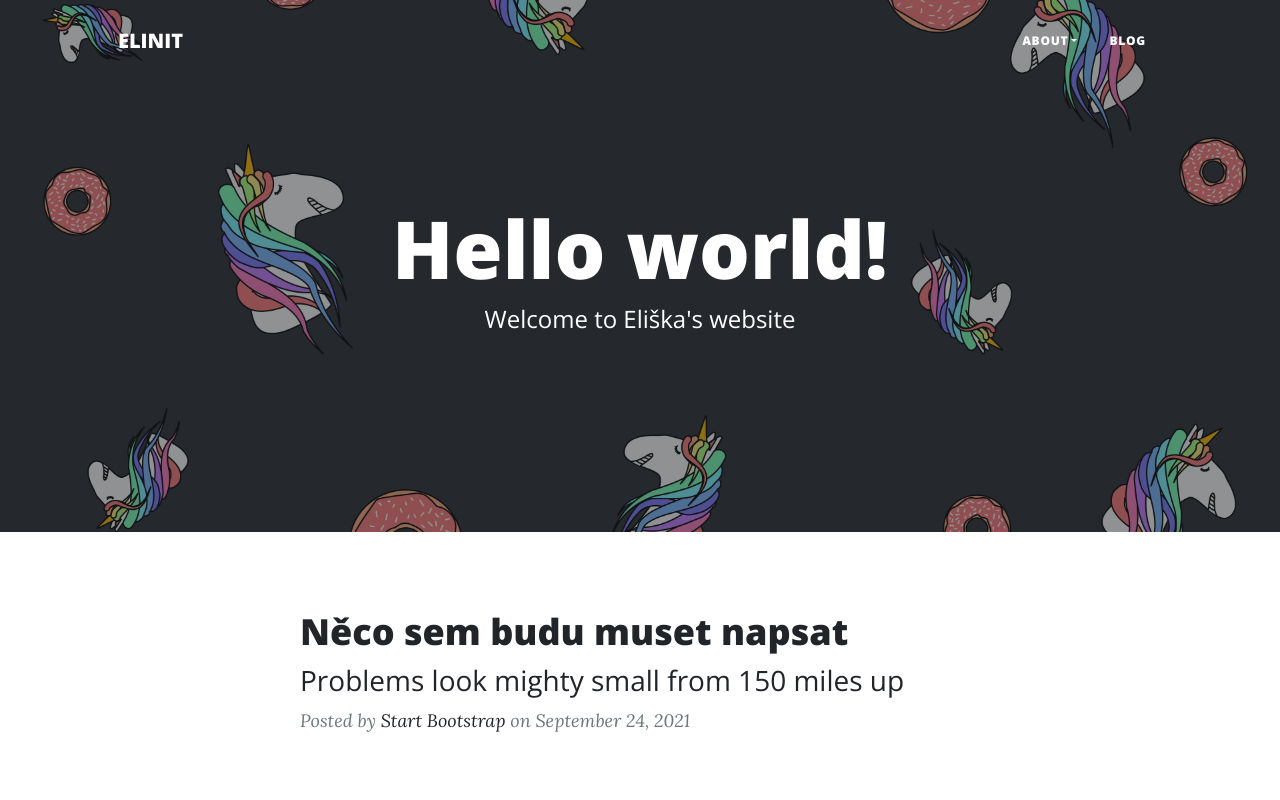
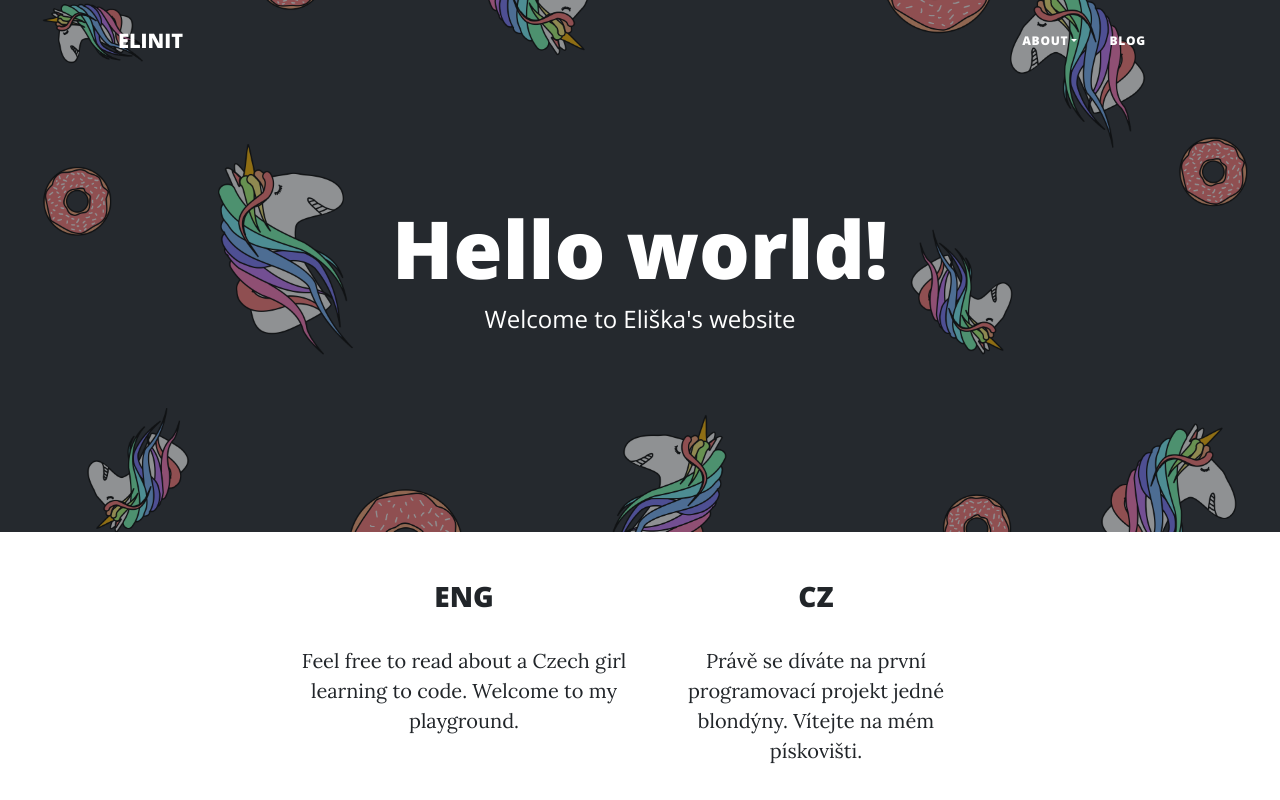
Before and after one commit to eliska-n/elinit, a Django app: page / in a window 1280 px wide. Run offline with Django 3.2, Linux system fonts and the light colour scheme; parts of the project's set-up code (start-up, migrations or seed data) failed here and were passed over; some libraries are stand-ins or nearby versions.

Commit message:
text pro index

```diff
--- a/blog/templates/index.html
+++ b/blog/templates/index.html
@@ -28,17 +28,17 @@
     <div class="row gx-4 gx-lg-5 justify-content-center">
         <div class="col-md-10 col-lg-8 col-xl-8">
             <!-- Post preview-->
-            <div class="post-preview">
-                <a href="#">
-                    <h2 class="post-title">Něco sem budu muset napsat</h2>
-                    <h3 class="post-subtitle">Problems look mighty small from 150 miles up</h3>
-                </a>
-                <p class="post-meta">
-                    Posted by
-                    <a href="#!">Start Bootstrap</a>
-                    on September 24, 2021
-                </p>
+            <div class="row post-preview text-center">
+                <div class="col-md-6">
+                    <h3 class="post-subtitle"> ENG </h3>
+                    <p>Feel free to read about a Czech girl learning to code. Welcome to my playground.</p>
+                </div>
+                <div class="col-md-6">
+                    <h3 class="post-subtitle">CZ </h3>
+                    <p>Právě se díváte na první programovací projekt jedné blondýny. Vítejte na mém pískovišti.</p>
+                </div>
 
+            </div>
         </div>
     </div>
 </div>
```
